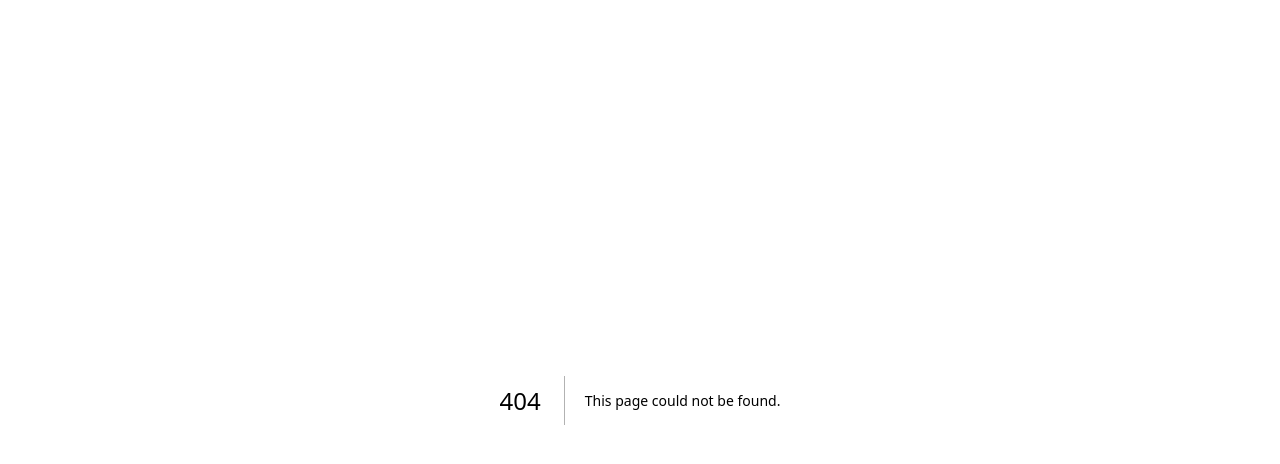
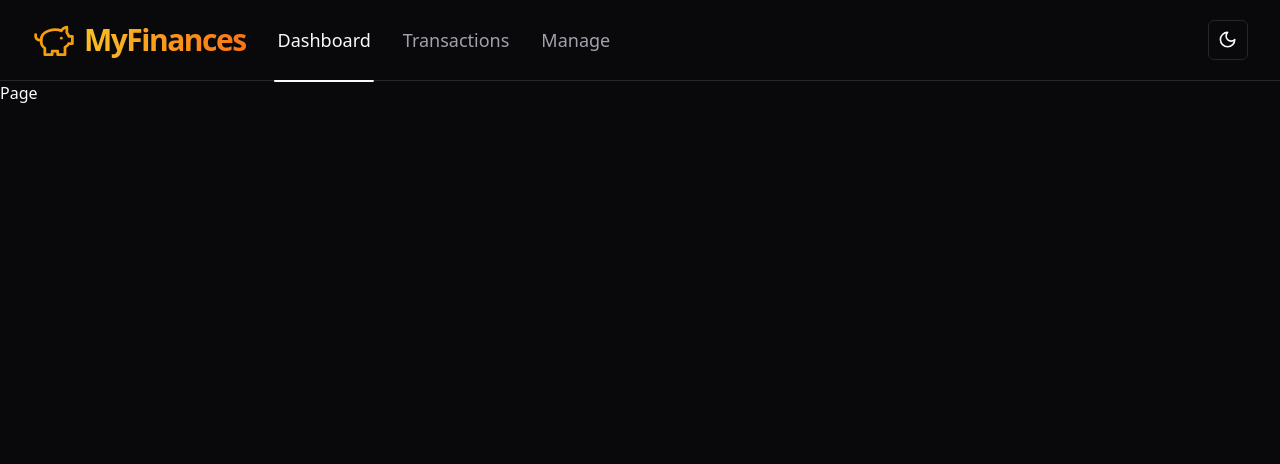
Before and after one commit to giorgos-grekis/finance_tracker, a Next.js app: page / in a window 1280 px wide. Before the commit this address had no page. Shown: the top 464 px of the page. Built offline with nearby package versions, Linux system fonts and the light colour scheme.

Commit message:
create the desktop navbar

```diff
--- /dev/null
+++ b/src/app/(dashboard)/layout.tsx
@@ -0,0 +1,13 @@
+import Navbar from "@/components/navbar";
+import type { PropsWithChildren } from "react";
+
+const Layout = ({ children }: PropsWithChildren) => {
+  return (
+    <div className="relative flex h-screen w-full flex-col">
+      <Navbar />
+      <div className="w-full">{children}</div>
+    </div>
+  );
+};
+
+export default Layout;
--- /dev/null
+++ b/src/app/(dashboard)/page.tsx
@@ -0,0 +1,7 @@
+import React from "react";
+
+const Page = () => {
+  return <div>Page</div>;
+};
+
+export default Page;
--- a/src/app/layout.tsx
+++ b/src/app/layout.tsx
@@ -1,31 +1,26 @@
 import type { Metadata } from "next";
+import type { PropsWithChildren } from "react";
 import { Inter } from "next/font/google";
 import "./globals.css";
-import {
-  ClerkProvider,
-  SignInButton,
-  SignedIn,
-  UserButton,
-  SignedOut,
-} from "@clerk/nextjs";
+import { ClerkProvider } from "@clerk/nextjs";
+import RootProviders from "@/providers/RootProviders";
 
 const inter = Inter({ subsets: ["latin"] });
 
 export const metadata: Metadata = {
-  title: "Create Next App",
-  description: "Generated by create next app",
+  title: "MyFinances",
+  description:
+    "Manage your personal finances effortlessly with MyFinances app. Track expenses, set budgets, and monitor your financial health in one intuitive platform. Download now for smarter money management!",
 };
 
-export default function RootLayout({
-  children,
-}: {
-  children: React.ReactNode;
-}) {
+export default function RootLayout({ children }: PropsWithChildren) {
   return (
     <ClerkProvider>
-      <html lang="en">
+      <html lang="en" className="dark" style={{ colorScheme: "dark" }}>
         <body>
-          <main>{children}</main>
+          <main>
+            <RootProviders>{children}</RootProviders>
+          </main>
         </body>
       </html>
     </ClerkProvider>
--- /dev/null
+++ b/src/components/navbar.tsx
@@ -0,0 +1,74 @@
+"use client";
+import React from "react";
+import Logo from "./logo";
+import { usePathname } from "next/navigation";
+import Link from "next/link";
+import { cn } from "@/lib/utils";
+import { buttonVariants } from "./ui/button";
+import { UserButton } from "@clerk/nextjs";
+import { ThemeSwitcherBtn } from "./theme-switcher-btn";
+
+const Navbar = () => {
+  return (
+    <>
+      <DecktopNavbar />
+    </>
+  );
+};
+
+const items = [
+  { label: "Dashboard", link: "/" },
+  { label: "Transactions", link: "/transactions" },
+  { label: "Manage", link: "/manage" },
+];
+
+const DecktopNavbar = () => {
+  return (
+    <div className="hidden border-separate border-b bg-background md:block">
+      <nav className="container flex items-center justify-between px-8">
+        <div className="flex h-[80px] min-h-[60px] items-center gap-x-4">
+          <Logo />
+          <div className="flex h-full">
+            {items.map((item) => (
+              <NavbarItem
+                key={item.label}
+                link={item.link}
+                label={item.label}
+              />
+            ))}
+          </div>
+        </div>
+        <div className="flex items-center gap-2">
+          <ThemeSwitcherBtn />
+          <UserButton afterSignOutUrl="/sign-in" />
+        </div>
+      </nav>
+    </div>
+  );
+};
+
+const NavbarItem = ({ link, label }: { link: string; label: string }) => {
+  const pathname = usePathname();
+  const isActive = pathname === link;
+
+  return (
+    <div className="relative flex items-center">
+      <Link
+        href={link}
+        className={cn(
+          buttonVariants({ variant: "ghost" }),
+          "w-full justify-start text-lg text-muted-foreground hover:text-foreground",
+          isActive && "text-foreground"
+        )}
+      >
+        {label}
+      </Link>
+
+      {isActive && (
+        <div className="absolute -bottom-[2px] left-1/2 hiddden h-[2px] w-[80%] -translate-x-1/2 rounded-xl bg-foreground md:block" />
+      )}
+    </div>
+  );
+};
+
+export default Navbar;
--- /dev/null
+++ b/src/components/theme-switcher-btn.tsx
@@ -0,0 +1,41 @@
+"use client";
+
+import * as React from "react";
+import { Moon, Sun } from "lucide-react";
+import { useTheme } from "next-themes";
+
+import { Button } from "@/components/ui/button";
+import {
+  DropdownMenu,
+  DropdownMenuContent,
+  DropdownMenuItem,
+  DropdownMenuTrigger,
+} from "@/components/ui/dropdown-menu";
+
+// TODO: name ModeToggle
+export function ThemeSwitcherBtn() {
+  const { setTheme } = useTheme();
+
+  return (
+    <DropdownMenu>
+      <DropdownMenuTrigger asChild>
+        <Button variant="outline" size="icon">
+          <Sun className="h-[1.2rem] w-[1.2rem] rotate-0 scale-100 transition-all dark:-rotate-90 dark:scale-0" />
+          <Moon className="absolute h-[1.2rem] w-[1.2rem] rotate-90 scale-0 transition-all dark:rotate-0 dark:scale-100" />
+          <span className="sr-only">Toggle theme</span>
+        </Button>
+      </DropdownMenuTrigger>
+      <DropdownMenuContent align="end">
+        <DropdownMenuItem onClick={() => setTheme("light")}>
+          Light
+        </DropdownMenuItem>
+        <DropdownMenuItem onClick={() => setTheme("dark")}>
+          Dark
+        </DropdownMenuItem>
+        <DropdownMenuItem onClick={() => setTheme("system")}>
+          System
+        </DropdownMenuItem>
+      </DropdownMenuContent>
+    </DropdownMenu>
+  );
+}
```
